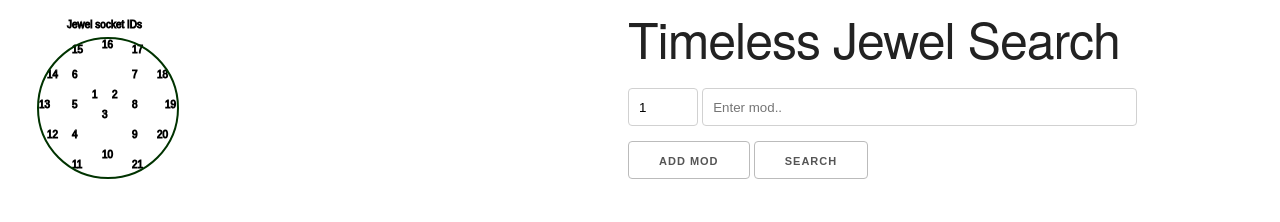
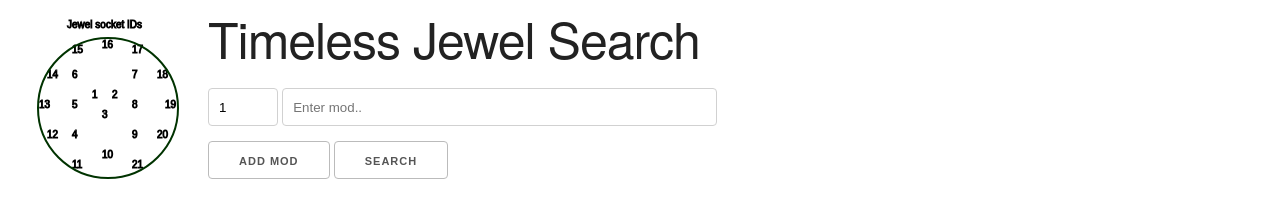
Before and after one commit to johanmodin/poe-timeless-jewel-multitool, a plain HTML site: page mod_search_site/index.html in a window 1280 px wide. Drawn offline with nearby package versions, Linux system fonts and the light colour scheme; files whose address does not match are found by name.

Commit message:
fix search obscured on low res displays

```diff
--- a/mod_search_site/index.html
+++ b/mod_search_site/index.html
@@ -51,8 +51,7 @@
 
 </head>
 <body>
-	<div style="width: 100%; overflow: hidden;">
-	<div style="width: 600px; float: left;">
+	<div style="width: 200px; float: left;">
 		 <canvas id="myCanvas" width="200" height="200">
 			 <script>
 				  var canvas = document.getElementById('myCanvas');
@@ -94,7 +93,7 @@
 				</script>
 			</canvas>
 		</div>
-    <div class="container"  style="margin-left: 620px;">
+    <div class="container">
         <div class="row">
             <div class="eleven columns">
                 <h1>Timeless Jewel Search</h1>
```
